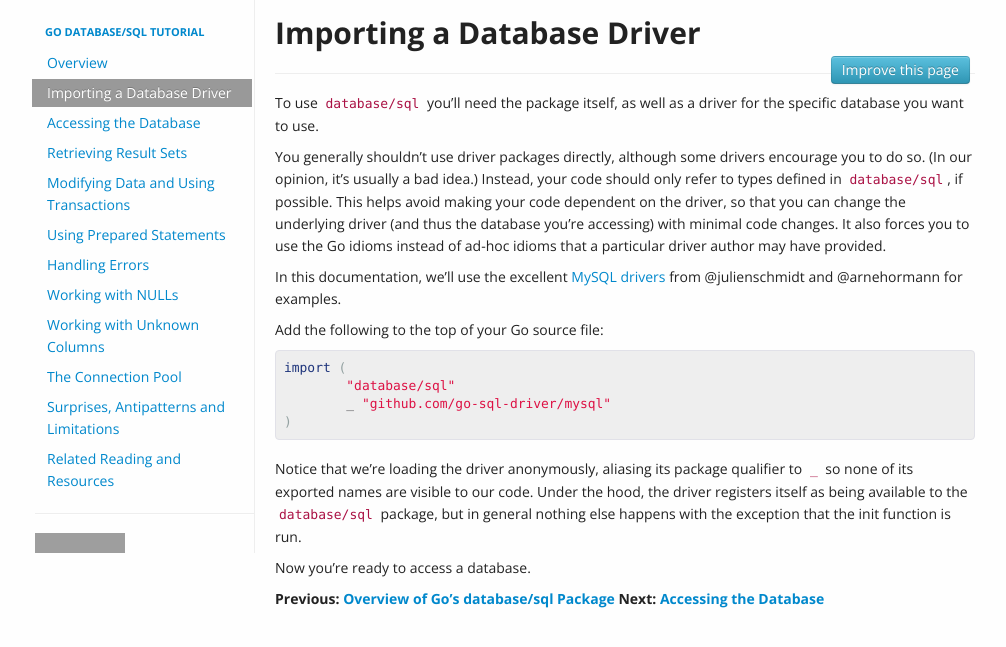
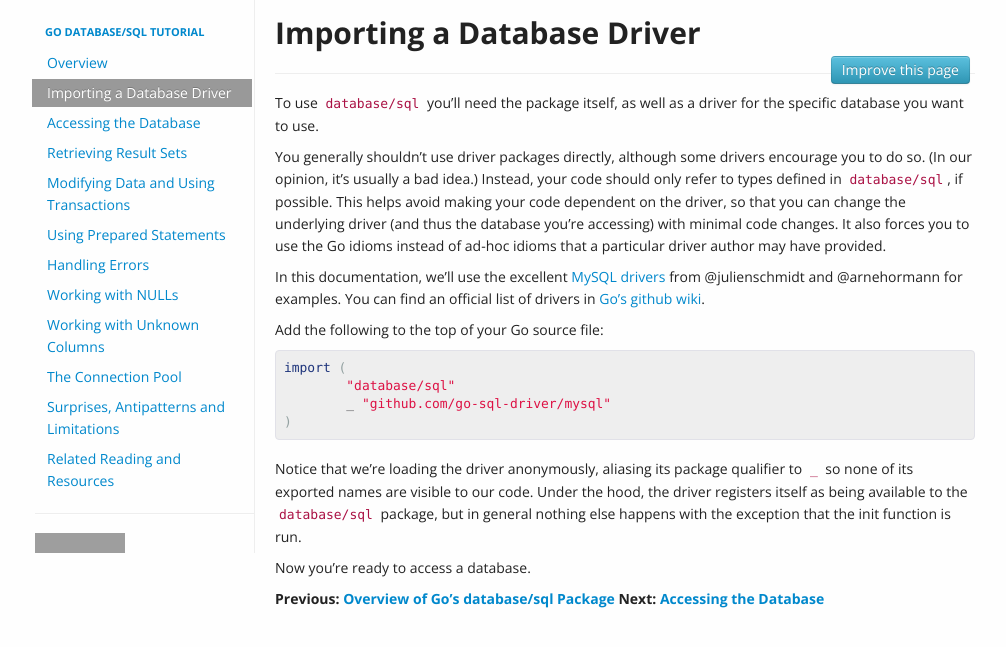
Before and after one commit to VividCortex/go-database-sql-tutorial, a Jekyll site: the page built from importing.md, in a window 1280 px wide. Shown: the top 647 px of the page, without its empty margins (135-1141 px from the left). Built offline with Jekyll 4.4.1, drawn with Linux system fonts in a browser that asks for light colours; grey boxes are pictures that could not be loaded.

Commit message:
Link official list of known sql drivers.

```diff
--- a/importing.md
+++ b/importing.md
@@ -16,7 +16,8 @@ particular driver author may have provided.
 
 In this documentation, we'll use the excellent [MySQL
 drivers](https://github.com/go-sql-driver/mysql) from @julienschmidt and @arnehormann
- for examples.
+for examples. You can find an official list of drivers in [Go's github
+wiki](https://github.com/golang/go/wiki/SQLDrivers).
 
 Add the following to the top of your Go source file:
 
```
